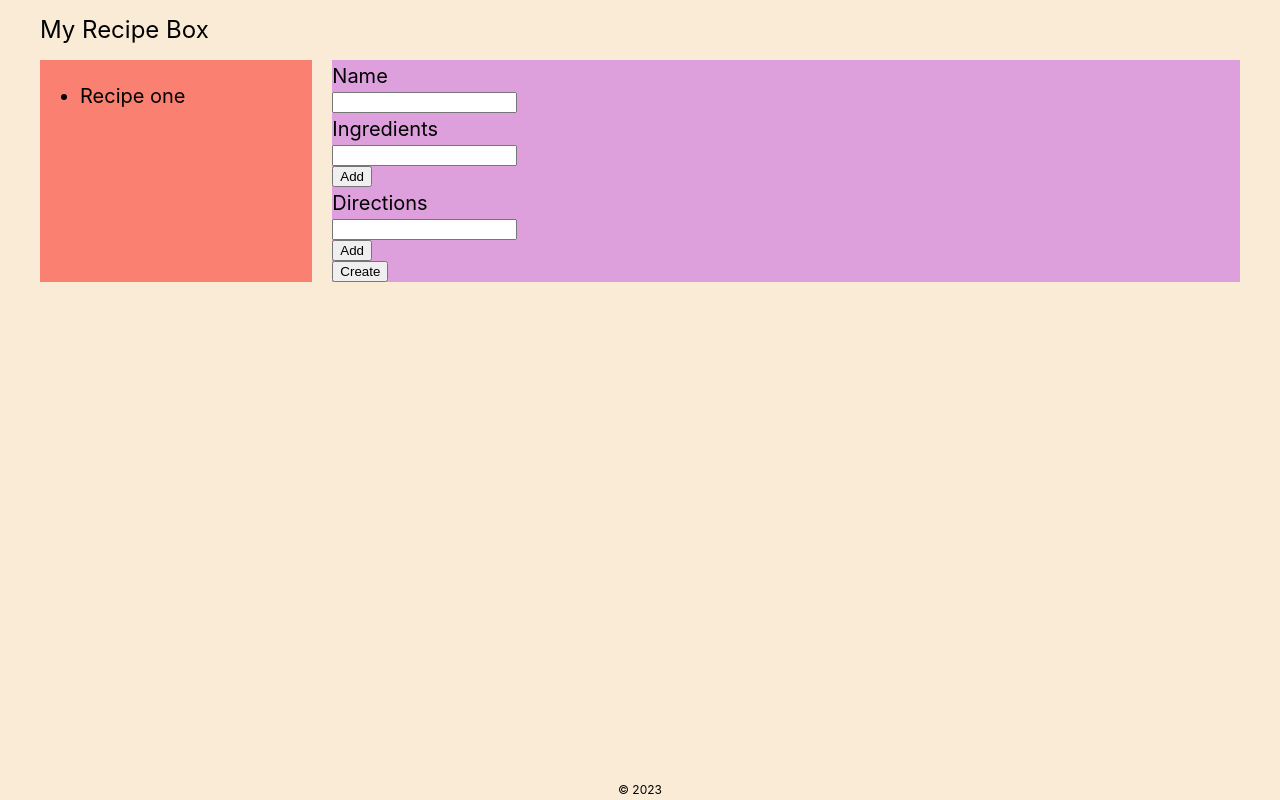
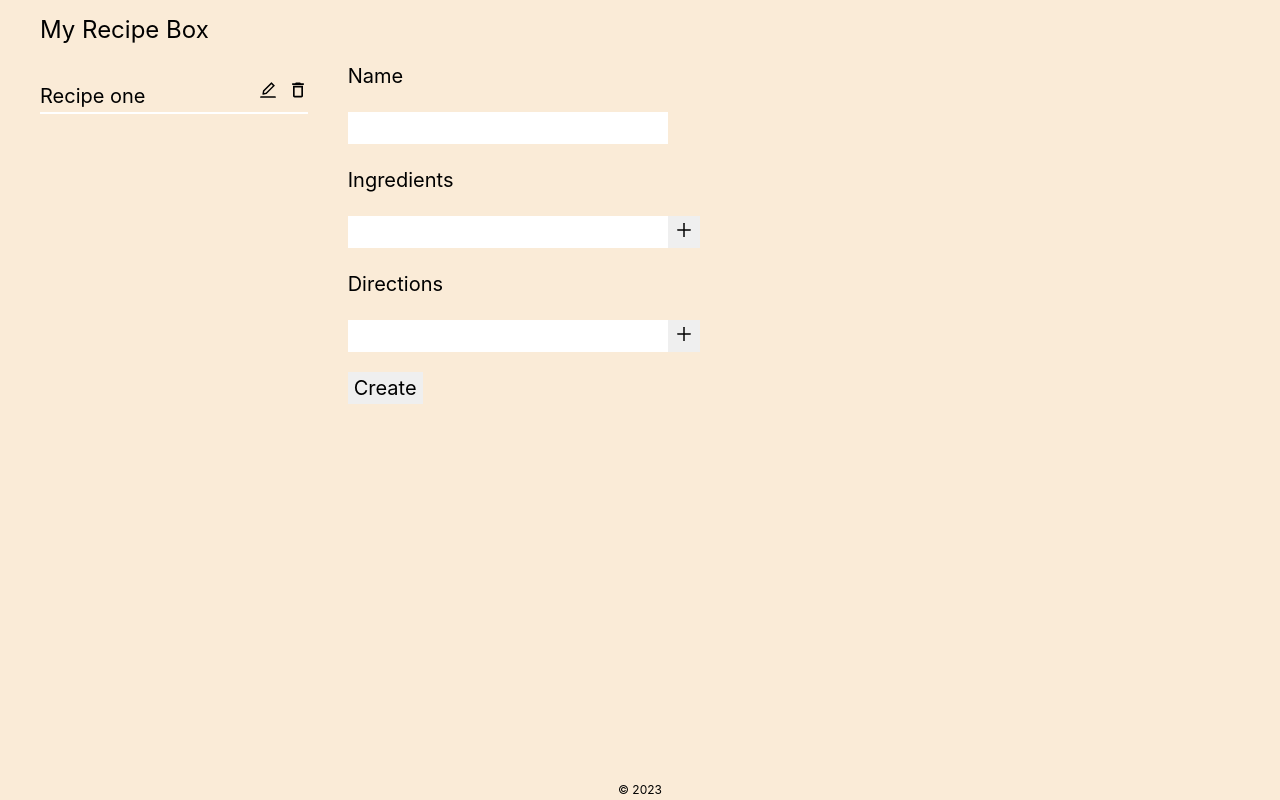
Before and after one commit to Knopkaivy/FCC-recipe-box, a React (Create React App) app: page / in a window 1280 px wide. Built offline with nearby package versions, Linux system fonts and the light colour scheme.

Commit message:
add icons and flex styles

```diff
--- a/package.json
+++ b/package.json
@@ -8,6 +8,7 @@
     "@testing-library/user-event": "^13.5.0",
     "react": "^18.2.0",
     "react-dom": "^18.2.0",
+    "react-icons": "^4.11.0",
     "react-scripts": "5.0.1",
     "uuid": "^9.0.1",
     "web-vitals": "^2.1.4"
--- a/src/components/RecipeForm.jsx
+++ b/src/components/RecipeForm.jsx
@@ -1,5 +1,6 @@
 import React, { useRef, useState } from 'react';
 import { v4 as uuidv4 } from 'uuid';
+import { AiOutlinePlus } from 'react-icons/ai';
 import { useRecipe } from '../contexts/RecipesContext';
 import '../styles/RecipeForm.css';
 
@@ -22,21 +23,25 @@ const RecipeForm = () => {
   });
 
   const handleAddIngredient = () => {
+    if (currentIngredient !== '') {
       setIngredientsArr([...ingredientsArr, currentIngredient]);
       setCurrentIngredient('');
+    }
     ingredientRef.current.focus();
   };
   const handleAddDirection = () => {
+    if (currentDirection !== '') {
       setDirectionsArr([...directionsArr, currentDirection]);
       setCurrentDirection('');
+    }
     directionRef.current.focus();
   };
   const handleKeyDown = (event) => {
     if (event.key === 'Enter') {
       event.preventDefault();
-      if (event.target.id === 'ingredients' && currentIngredient !== '') {
+      if (event.target.id === 'ingredients') {
         handleAddIngredient();
-      } else if (event.target.id === 'directions' && currentDirection !== '') {
+      } else if (event.target.id === 'directions') {
         handleAddDirection();
       } else {
         return;
@@ -61,7 +66,6 @@ const RecipeForm = () => {
       ingredients: ingredientsArr,
       directions: directionsArr,
     };
-    // TODO add card to list
     addRecipe(newRecipe);
     alert(`${name} recipe card has been added to the list`);
     resetFormData();
@@ -73,40 +77,56 @@ const RecipeForm = () => {
       <input
         type="text"
         id="name"
+        className="RecipeForm__input"
         value={name}
         onChange={(e) => setName(e.target.value)}
       />
       <label htmlFor="ingredients">Ingredients</label>
+
       {ingredientsArr.length > 0 && (
         <ul className="RecipeForm__ingredientsList">{ingredientsList}</ul>
       )}
+      <div className="RecipeForm__inputRow">
         <input
           type="text"
           id="ingredients"
+          className="RecipeForm__input"
           ref={ingredientRef}
           value={currentIngredient}
           onChange={(e) => setCurrentIngredient(e.target.value)}
           onKeyDown={handleKeyDown}
         />
-      <button type="button" onClick={handleAddIngredient}>
-        Add
+        <button
+          type="button"
+          className="RecipeForm__button"
+          onClick={handleAddIngredient}
+        >
+          <AiOutlinePlus />
         </button>
+      </div>
       <label htmlFor="directions">Directions</label>
       {directionsArr.length > 0 && (
         <ol className="RecipeForm__directionsList">{directionsList}</ol>
       )}
+      <div className="RecipeForm__inputRow">
         <input
           type="text"
           id="directions"
+          className="RecipeForm__input"
           ref={directionRef}
           value={currentDirection}
           onChange={(e) => setCurrentDirection(e.target.value)}
           onKeyDown={handleKeyDown}
         />
-      <button type="button" onClick={handleAddDirection}>
-        Add
+        <button
+          type="button"
+          className="RecipeForm__button"
+          onClick={handleAddDirection}
+        >
+          <AiOutlinePlus />
         </button>
-      <input type="submit" value="Create" />
+      </div>
+      <input type="submit" className="RecipeForm__button" value="Create" />
     </form>
   );
 };
--- a/src/components/RecipeList.jsx
+++ b/src/components/RecipeList.jsx
@@ -1,19 +1,19 @@
 import React from 'react';
+
 import { useRecipe } from '../contexts/RecipesContext';
+import RecipeListItem from './RecipeListItem';
 import '../styles/RecipeList.css';
 
 const RecipeList = () => {
   const { recipes } = useRecipe();
-  const recipesList = recipes.map((item, i) => {
+  const recipesList = recipes.map((item) => {
     return (
-      <li key={item.id} className="RecipeList__item">
-        {item.name}
-      </li>
+      <RecipeListItem item={item} key={item.id} className="RecipeList__item" />
     );
   });
   return (
     <aside className="RecipeList">
-      <ul>{recipesList}</ul>
+      <ul className="RecipeList__ul">{recipesList}</ul>
     </aside>
   );
 };
--- /dev/null
+++ b/src/components/RecipeListItem.jsx
@@ -0,0 +1,16 @@
+import React from 'react';
+import { AiOutlineEdit } from 'react-icons/ai';
+import { MdOutlineDelete } from 'react-icons/md';
+import '../styles/RecipeListItem.css';
+
+const RecipeListItem = ({ item }) => {
+  return (
+    <li className="RecipeListItem">
+      <div className="RecipeListItem__name">{item.name}</div>
+      <AiOutlineEdit />
+      <MdOutlineDelete />
+    </li>
+  );
+};
+
+export default RecipeListItem;
--- a/src/styles/App.css
+++ b/src/styles/App.css
@@ -8,7 +8,7 @@
 .App__main {
   display: flex;
   flex-direction: row;
-  gap: 2rem;
+  gap: 4rem;
 }
 .App__recipeContainer {
   width: 100%;
--- a/src/styles/RecipeForm.css
+++ b/src/styles/RecipeForm.css
@@ -1,10 +1,35 @@
 .RecipeForm {
-  background-color: plum;
+  align-items: flex-start;
+  /* border: 2px solid plum; */
+  display: flex;
   flex-basis: 70%;
+  flex-direction: column;
+  font-size: 2rem;
+  gap: 2rem;
+  justify-content: flex-start;
+  width: 100%;
+}
+.RecipeForm__inputRow {
   display: flex;
-  flex-direction: column;
+  flex-direction: row;
+  align-items: flex-start;
   justify-content: flex-start;
-  align-items: flex-start;
-  width: 100%;
-  font-size: 2rem;
 }
+.RecipeForm__input {
+  border: none;
+  border-radius: 0;
+  font-family: inherit;
+  font-size: inherit;
+  height: 3.2rem;
+  padding: 0;
+  width: 32rem;
+}
+.RecipeForm__button {
+  border: none;
+  border-radius: 0;
+  color: inherit;
+  height: 3.2rem;
+  min-width: 3.2rem;
+  font-family: inherit;
+  font-size: inherit;
+}
--- a/src/styles/RecipeList.css
+++ b/src/styles/RecipeList.css
@@ -1,5 +1,8 @@
 .RecipeList {
-  background-color: salmon;
   flex-basis: 30%;
   font-size: 2rem;
 }
+.RecipeList__ul {
+  list-style: none;
+  padding: 0;
+}
--- /dev/null
+++ b/src/styles/RecipeListItem.css
@@ -0,0 +1,9 @@
+.RecipeListItem {
+  border-bottom: 2px solid white;
+  display: flex;
+  flex-direction: row;
+  gap: 1rem;
+}
+.RecipeListItem__name {
+  flex-grow: 1;
+}
```
Also changed, not shown: 1 other file (tests, documents, lock files or other folders). Lines whose indentation alone changed are shown as unchanged.
